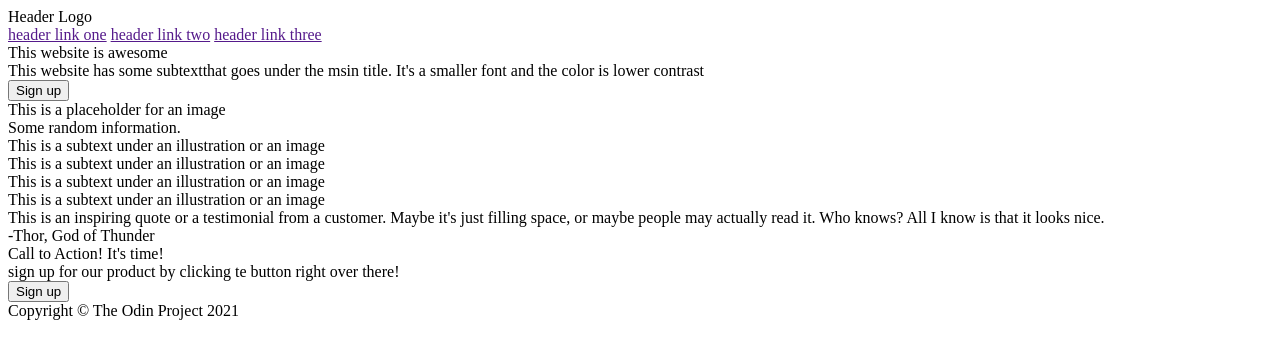
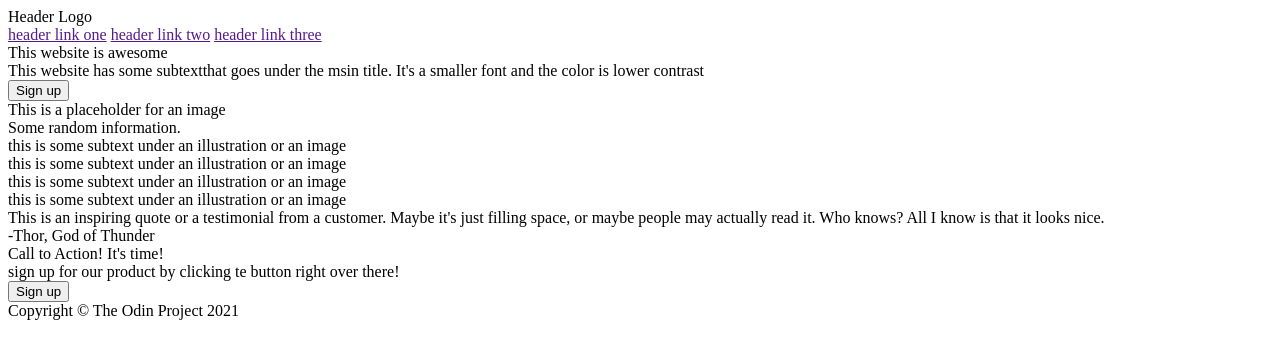
Before and after one commit to LazyPanda72/landing_page, a plain HTML site: page index.html in a window 1280 px wide. Drawn offline with Linux system fonts and the light colour scheme.

Commit message:
did another edit to final index framework

```diff
--- a/index.html
+++ b/index.html
@@ -28,14 +28,22 @@
         <div class="info">
             <div class="info-title">Some random information.</div>
             <div class="info-cards">
-                <div class="cards-1"></div>
-                <div class="cards-1-info">This is a subtext under an illustration or an image</div>
-                <div class="cards-2"></div>
-                <div class="cards-2-info">This is a subtext under an illustration or an image</div>
-                <div class="cards-3"></div>
-                <div class="cards-3-info">This is a subtext under an illustration or an image</div>
-                <div class="cards-4"></div>
-                <div class="cards-4-info">This is a subtext under an illustration or an image</div>
+                <div class="cards">
+                    <div class="placeholder"></div>
+                    <div class="card-text">this is some subtext under an illustration or an image</div>
+                </div>
+                <div class="cards">
+                    <div class="placeholder"></div>
+                    <div class="card-text">this is some subtext under an illustration or an image</div>
+                </div>
+                <div class="cards">
+                    <div class="placeholder"></div>
+                    <div class="card-text">this is some subtext under an illustration or an image</div>
+                </div>
+                <div class="cards">
+                    <div class="placeholder"></div>
+                    <div class="card-text">this is some subtext under an illustration or an image</div>
+                </div>
             </div>
     </div>
     <div class="quote">
```
